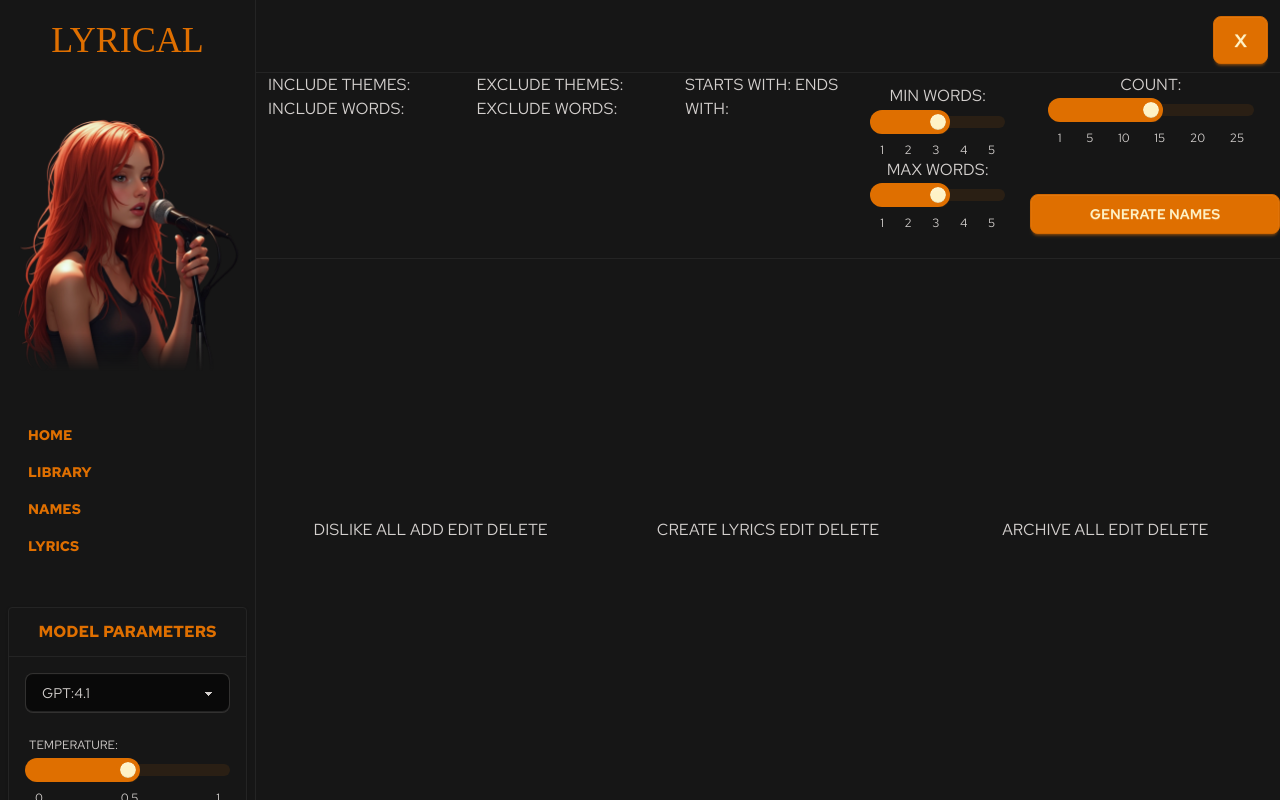
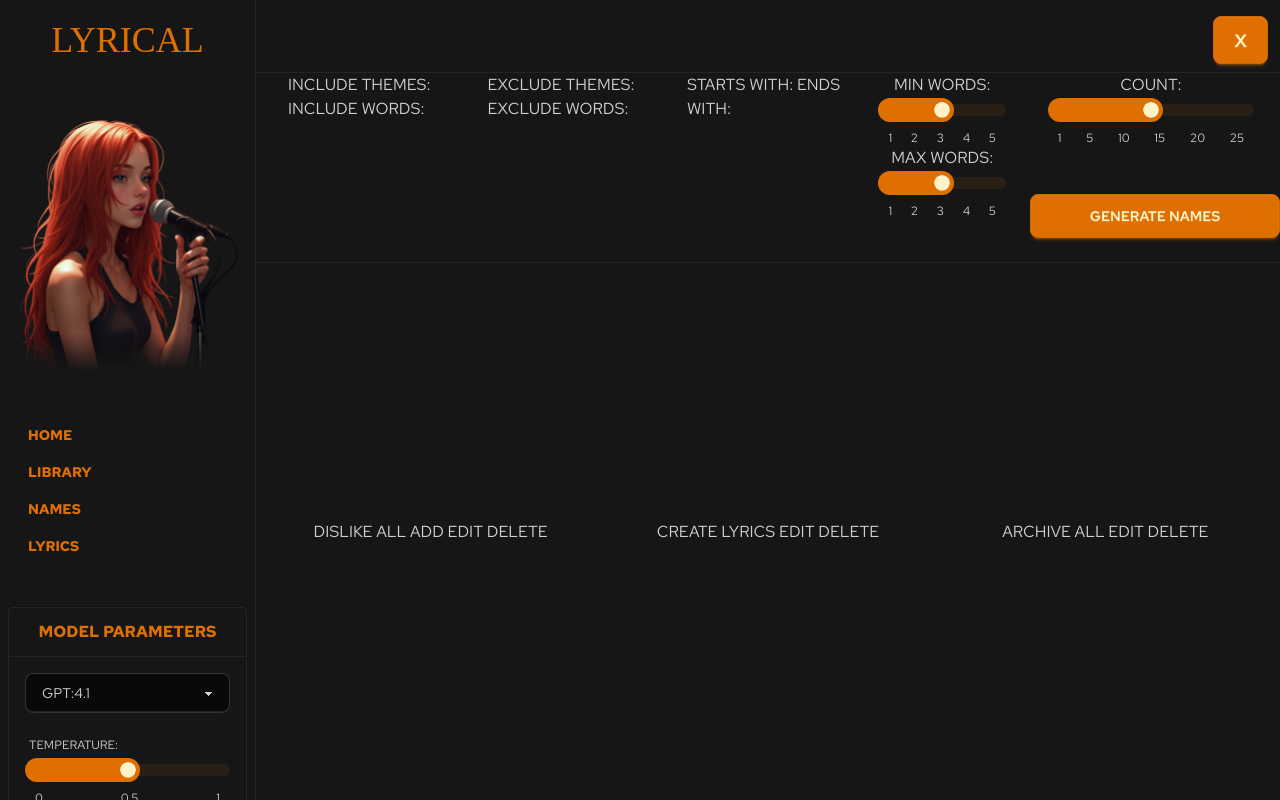
Before and after one commit to no-garlic/lyrical, a Django app: template lyrical/templates/lyrical/names.html in a window 1280 px wide. Run offline with Django 3.2, Linux system fonts and the light colour scheme; the template is opened without the code that fills it: values that come from a table or form of the project are taken from there, others are empty; data comes from the database, SQL or seed files in the repository; both versions use the stored data as it was after the commit; style sheets or scripts are compiled from the project's sources; parts of the project's set-up code (start-up, migrations or seed data) failed here and were passed over; some web fonts are replaced.

Commit message:
Refactor layout in names.html: switch to base_columns_3.html for improved structure and update padding for better spacing. Remove base_columns_4_top.html: obsolete layout file removed. Add base_columns_3.html: introduce new layout file for enhanced organization of panels and splitters.

```diff
--- a/lyrical/templates/cotton/input_label.html
+++ b/lyrical/templates/cotton/input_label.html
@@ -1,3 +1,3 @@
-<p {{attrs}} class="text-xs ml-1 mb-2 mt-6">
+<p {{attrs}} class="text-xs ml-1 mb-2 mt-2">
     {{ slot }}
 </p>
--- a/lyrical/templates/lyrical/names.html
+++ b/lyrical/templates/lyrical/names.html
@@ -1,4 +1,4 @@
-{% extends "lyrical/base_columns_4_top.html" %}
+{% extends "lyrical/base_columns_3.html" %}
 {% load static %}
 
 {% block head %}
@@ -14,7 +14,7 @@
         <div class="bg-base-200 border-y border-base-300 flex flex-row w-full">
 
             <!-- Column -->
-            <div class="flex-1 pl-3 pr-6 mb-4">
+            <div class="flex-1 pl-8 pr-6 mb-4">
                 <c-input-label>
                     INCLUDE THEMES:
                 </c-input-label>
@@ -40,7 +40,7 @@
             </div>
 
             <!-- Column -->
-            <div class="flex-1 pl-4 mb-4">
+            <div class="flex-1 pl-4 pr-4 mb-4">
                 <c-input-label>
                     STARTS WITH:
                 </c-input-label>
@@ -53,7 +53,7 @@
             </div>
 
             <!-- Column -->
-            <div class="flex-1 flex flex-col items-center justify-center mb-4">
+            <div class="flex-1 flex flex-col items-center mb-4">
                 <c-input-label>
                     MIN WORDS:
                 </c-input-label>
@@ -84,7 +84,7 @@
             </div>
 
             <!-- Column -->
-            <div class="flex-1 flex flex-col items-center justify-center mb-4">
+            <div class="flex-1 flex flex-col items-center mb-4">
 
                 <c-input-label>
                     COUNT:
@@ -103,10 +103,10 @@
 
 
                 <div class="w-full text-center pt-11">
-                    <a class="btn btn-md w-[250px] mt-1 mb-2 ml-2 btn-primary" id="btn-generate-song-names">
+                    <a class="btn btn-md w-[250px] h-[44px] mt-1 mb-2 ml-2 btn-primary" id="btn-generate-song-names">
                         GENERATE NAMES
                     </a>
-                    <a class="btn btn-md w-[250px] mt-1 mb-2 ml-2 btn-primary" id="btn-generating-song-names">
+                    <a class="btn btn-md w-[250px] h-[44px] mt-1 mb-2 ml-2 btn-primary" id="btn-generating-song-names">
                         <span class="loading loading-spinner"></span>PLEASE WAIT...
                     </a>
                 </div>
```
Also changed, not shown: db.sqlite3, lyrical/templates/lyrical/base_columns_3.html (renamed from lyrical/templates/lyrical/base_columns_4_top.html).
